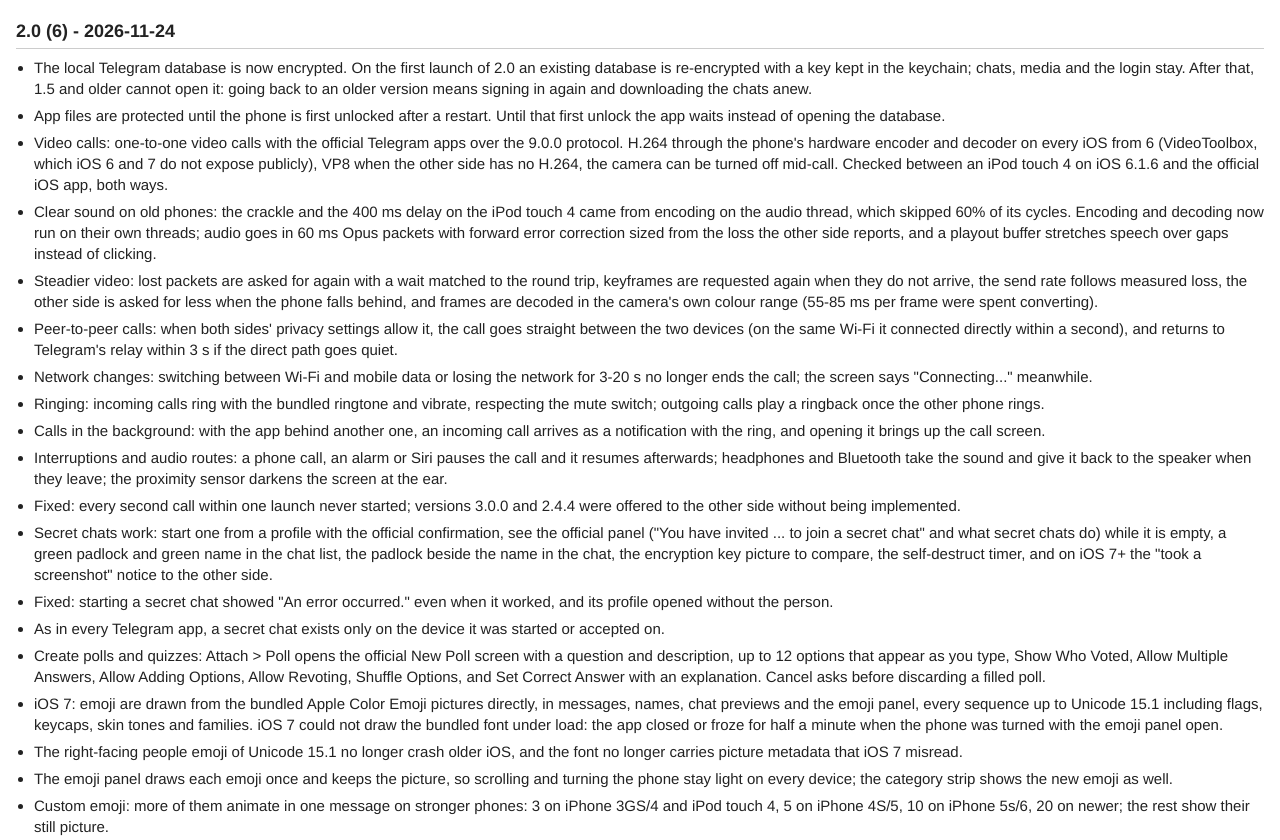
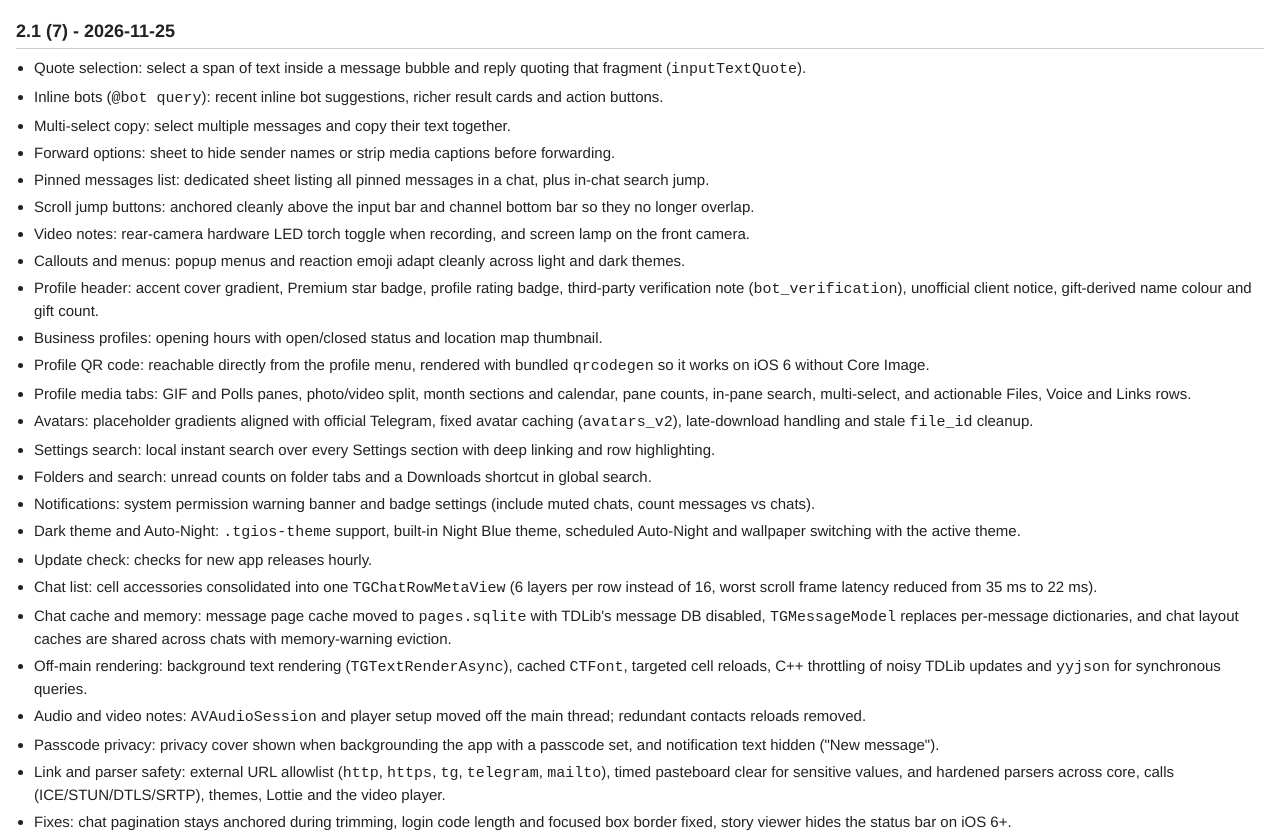
Before and after one commit to bla1r1/LegacyTG, a plain HTML site: page depiction/org.legacy.itg/index.html in a window 1280 px wide. Shown: the part 910-1750 px from the top of the page. Drawn offline with Linux system fonts and the light colour scheme.

Commit message:
cydia: 2.1 (7)

```diff
--- a/depiction/org.legacy.itg/index.html
+++ b/depiction/org.legacy.itg/index.html
@@ -36,6 +36,34 @@ LegacyTG repository.</p>
 </tr></table>
 
 <h2>Changelog</h2>
+<h2>2.1 (7) - 2026-11-25</h2>
+<ul>
+<li>Quote selection: select a span of text inside a message bubble and reply quoting that fragment (<code>inputTextQuote</code>).</li>
+<li>Inline bots (<code>@bot query</code>): recent inline bot suggestions, richer result cards and action buttons.</li>
+<li>Multi-select copy: select multiple messages and copy their text together.</li>
+<li>Forward options: sheet to hide sender names or strip media captions before forwarding.</li>
+<li>Pinned messages list: dedicated sheet listing all pinned messages in a chat, plus in-chat search jump.</li>
+<li>Scroll jump buttons: anchored cleanly above the input bar and channel bottom bar so they no longer overlap.</li>
+<li>Video notes: rear-camera hardware LED torch toggle when recording, and screen lamp on the front camera.</li>
+<li>Callouts and menus: popup menus and reaction emoji adapt cleanly across light and dark themes.</li>
+<li>Profile header: accent cover gradient, Premium star badge, profile rating badge, third-party verification note (<code>bot_verification</code>), unofficial client notice, gift-derived name colour and gift count.</li>
+<li>Business profiles: opening hours with open/closed status and location map thumbnail.</li>
+<li>Profile QR code: reachable directly from the profile menu, rendered with bundled <code>qrcodegen</code> so it works on iOS 6 without Core Image.</li>
+<li>Profile media tabs: GIF and Polls panes, photo/video split, month sections and calendar, pane counts, in-pane search, multi-select, and actionable Files, Voice and Links rows.</li>
+<li>Avatars: placeholder gradients aligned with official Telegram, fixed avatar caching (<code>avatars_v2</code>), late-download handling and stale <code>file_id</code> cleanup.</li>
+<li>Settings search: local instant search over every Settings section with deep linking and row highlighting.</li>
+<li>Folders and search: unread counts on folder tabs and a Downloads shortcut in global search.</li>
+<li>Notifications: system permission warning banner and badge settings (include muted chats, count messages vs chats).</li>
+<li>Dark theme and Auto-Night: <code>.tgios-theme</code> support, built-in Night Blue theme, scheduled Auto-Night and wallpaper switching with the active theme.</li>
+<li>Update check: checks for new app releases hourly.</li>
+<li>Chat list: cell accessories consolidated into one <code>TGChatRowMetaView</code> (6 layers per row instead of 16, worst scroll frame latency reduced from 35 ms to 22 ms).</li>
+<li>Chat cache and memory: message page cache moved to <code>pages.sqlite</code> with TDLib&#x27;s message DB disabled, <code>TGMessageModel</code> replaces per-message dictionaries, and chat layout caches are shared across chats with memory-warning eviction.</li>
+<li>Off-main rendering: background text rendering (<code>TGTextRenderAsync</code>), cached <code>CTFont</code>, targeted cell reloads, C++ throttling of noisy TDLib updates and <code>yyjson</code> for synchronous queries.</li>
+<li>Audio and video notes: <code>AVAudioSession</code> and player setup moved off the main thread; redundant contacts reloads removed.</li>
+<li>Passcode privacy: privacy cover shown when backgrounding the app with a passcode set, and notification text hidden (&quot;New message&quot;).</li>
+<li>Link and parser safety: external URL allowlist (<code>http</code>, <code>https</code>, <code>tg</code>, <code>telegram</code>, <code>mailto</code>), timed pasteboard clear for sensitive values, and hardened parsers across core, calls (ICE/STUN/DTLS/SRTP), themes, Lottie and the video player.</li>
+<li>Fixes: chat pagination stays anchored during trimming, login code length and focused box border fixed, story viewer hides the status bar on iOS 6+.</li>
+</ul>
 <h2>2.0 (6) - 2026-11-24</h2>
 <ul>
 <li>The local Telegram database is now encrypted. On the first launch of 2.0 an existing database is re-encrypted with a key kept in the keychain; chats, media and the login stay. After that, 1.5 and older cannot open it: going back to an older version means signing in again and downloading the chats anew.</li>
```
Also changed, not shown: index.html (+1 -1 lines), 6 other files.
